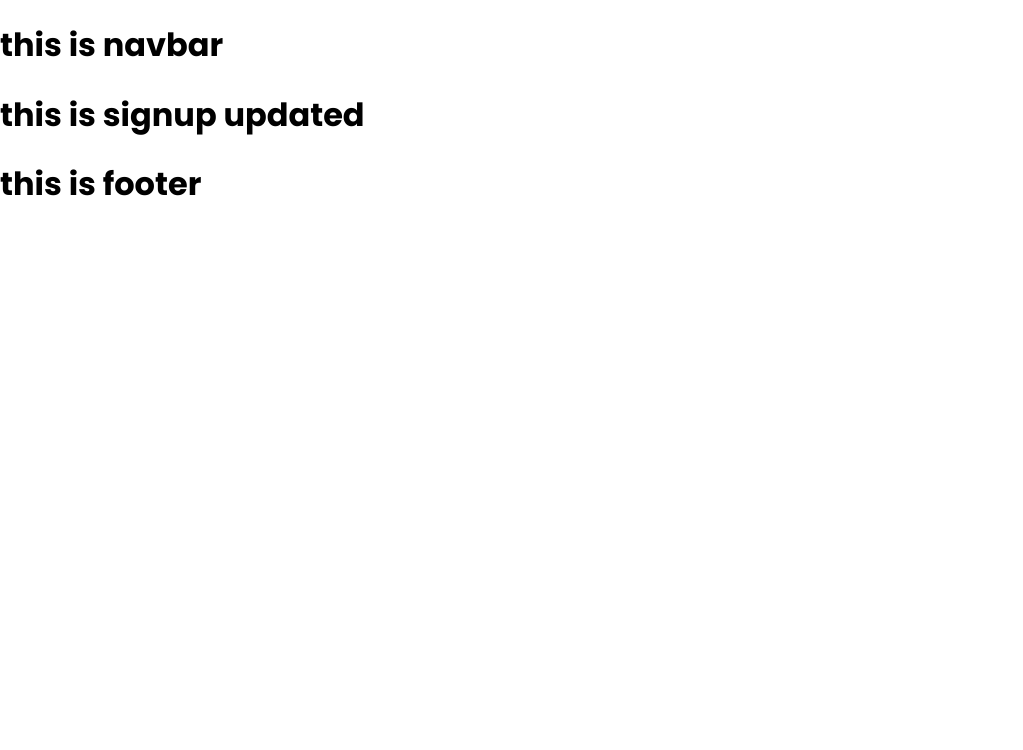
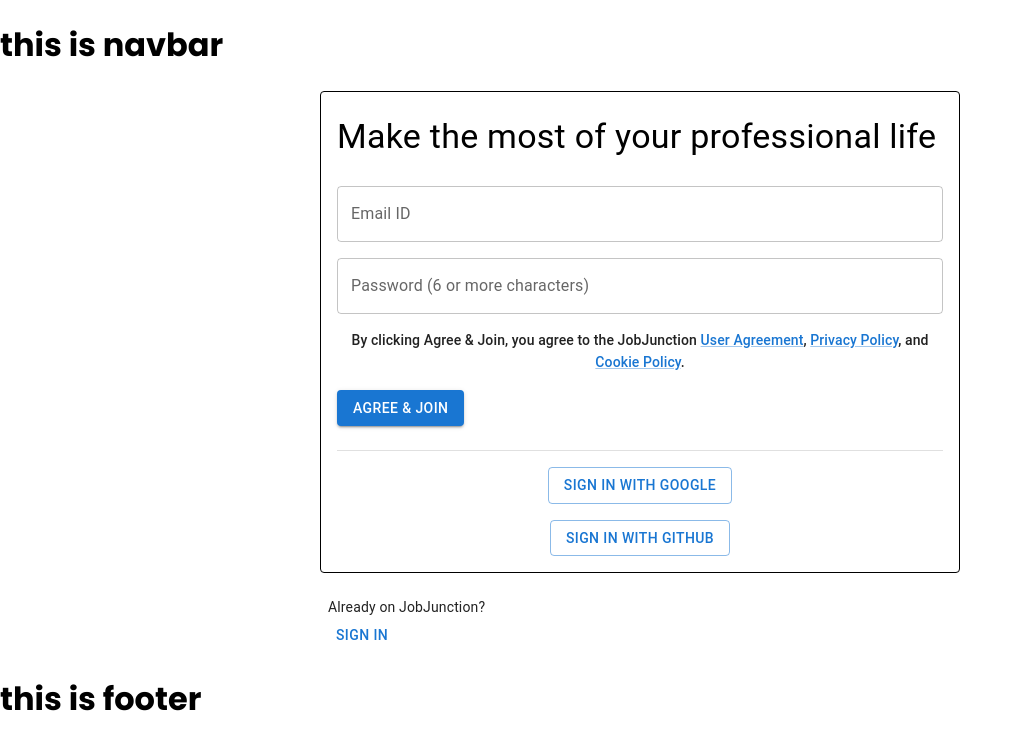
Before and after one commit to mdismail645221/JOB_Junction_client_side, a React (Create React App) app: page /signup in a window 1280 px wide. Shown: the top 750 px of the page, without its empty margins (0-1023 px from the left). Built offline with nearby package versions, Linux system fonts and the light colour scheme.

Commit message:
signup and signin

```diff
--- a/src/Pages/SignIn/SignIn.tsx
+++ b/src/Pages/SignIn/SignIn.tsx
@@ -1,11 +1,125 @@
-import React from "react";
+// import { Button, Divider, TextField } from "@mui/material";
+// import React from "react";
 
-const SignIn = () => {
+// const SignIn = () => {
+//   return (
+//     <>
+//       <TextField id="outlined-basic" label="Email ID" variant="outlined" />
+//       <br />
+//       <TextField id="outlined-basic" label="Password" variant="outlined" />
+//       <p>Forgot Password ?</p>
+
+//       <Button variant="contained">Sign In</Button>
+
+//       <Divider />
+//     </>
+//   );
+// };
+
+// export default SignIn;
+
+
+import * as React from 'react';
+import Box from '@mui/material/Box';
+import Chip from '@mui/material/Chip';
+import Button from '@mui/material/Button';
+import Grid from '@mui/material/Grid';
+import Stack from '@mui/material/Stack';
+import Divider from '@mui/material/Divider';
+import Typography from '@mui/material/Typography';
+import { TextField } from '@mui/material';
+import { type } from '@testing-library/user-event/dist/type';
+import { Link } from "react-router-dom";
+
+
+
+export default function SignIn() {
+
+  const [userInfo, setUserInfo] = React.useState({ email: "", password: "" })
+
+  const handleLogIn = () => {
+    console.log(userInfo)
+  }
+
+  const handleEmailChange: React.ChangeEventHandler<HTMLInputElement> = (e) => {
+    let newUserInfo = {
+      ...userInfo
+    }
+    newUserInfo.email = e.target.value
+    setUserInfo(newUserInfo)
+  }
+
+  const handlePasswordChange: React.ChangeEventHandler<HTMLInputElement> = (e) => {
+    let newUserInfo = {
+      ...userInfo
+    }
+    newUserInfo.password = e.target.value
+    setUserInfo(newUserInfo)
+  }
+
   return (
-    <div>
-      <h1>this is signin</h1>
-    </div>
+    <Box sx={{ width: '40vw', bgcolor: 'background.paper', m: "0 auto" }}>
+
+      {/* sign in form card */}
+
+      <Box sx={{
+        border: 1, borderRadius: 1
+      }}>
+        <Box sx={{ my: 3, mx: 2 }}>
+          <Grid container alignItems="center">
+            <Grid item xs>
+              <Typography gutterBottom variant="h4" component="div">
+                Sign In
+              </Typography>
+            </Grid>
+
+          </Grid>
+          <Typography color="text.secondary" variant="body2">
+            Stay updated on your professional world
+          </Typography>
+
+          {/* Email and password input */}
+
+          <TextField
+            fullWidth
+            sx={{ my: 2 }}
+            name="email"
+            id="email"
+            label="Email ID"
+            variant="outlined"
+            onChange={handleEmailChange}
+          />
+
+          <TextField
+            fullWidth
+            name="password"
+            id="password"
+            label="Password"
+            variant="outlined"
+            onChange={handlePasswordChange}
+          />
+
+          <Typography sx={{ my: 2 }} color="primary" variant="subtitle2">
+            Forgot Password ?
+          </Typography>
+
+          <Button onClick={handleLogIn} variant="contained">Sign In</Button>
+        </Box>
+        <Divider variant="middle" />
+        <Box textAlign='center' sx={{ m: 2 }}>
+          <Button variant="outlined">Sign In with Google</Button>
+        </Box>
+        <Box textAlign='center' sx={{ m: 2 }}>
+          <Button variant="outlined">Sign In with Github</Button>
+        </Box>
+      </Box>
+
+      <Box sx={{ mt: 3, ml: 1, mb: 1 }}>
+        <Typography color="text.primary" variant="body2">
+          New to JobJunction?
+        </Typography>
+        <Button component={Link} to="/SignUp">Join Now</Button>
+      </Box>
+    </Box>
   );
-};
-
-export default SignIn;
+}
--- a/src/Pages/SignUp/SignUp.tsx
+++ b/src/Pages/SignUp/SignUp.tsx
@@ -1,11 +1,122 @@
-import React from "react";
+import * as React from 'react';
+import Box from '@mui/material/Box';
+import Chip from '@mui/material/Chip';
+import Button from '@mui/material/Button';
+import Grid from '@mui/material/Grid';
+import Stack from '@mui/material/Stack';
+import Divider from '@mui/material/Divider';
+import Typography from '@mui/material/Typography';
+import { Link, TextField } from '@mui/material';
+import { type } from '@testing-library/user-event/dist/type';
+import { NavLink } from 'react-router-dom';
 
-const SignUp = () => {
+
+
+
+export default function SignUp() {
+
+
+  const [userInfo, setUserInfo] = React.useState({ email: "", password: "" })
+
+  const handleSignUP = () => {
+    console.log(userInfo)
+  }
+
+  // const handleEmailChange: React.ChangeEventHandler<HTMLInputElement> = (event) => {
+  //   dispatch({
+  //     type: 'setEmail',
+  //     payload: event.target.value
+  //   })
+  //   console.log(event.target.value);
+  // }
+
+  const handleEmailChange: React.ChangeEventHandler<HTMLInputElement> = (e) => {
+    let newUserInfo = {
+      ...userInfo
+    }
+    // const field:String = e.target.name;
+    // newUserInfo[field] = e.target.value
+    newUserInfo.email = e.target.value
+    setUserInfo(newUserInfo)
+  }
+
+  // const handlePasswordChange: React.ChangeEventHandler<HTMLInputElement> = (event) => {
+  //   dispatch({
+  //     type: 'setPassword',
+  //     payload: event.target.value
+  //   })
+  // }
+
+  const handlePasswordChange: React.ChangeEventHandler<HTMLInputElement> = (e) => {
+    let newUserInfo = {
+      ...userInfo
+    }
+    // const field:String = e.target.name;
+    // newUserInfo[field] = e.target.value
+    newUserInfo.password = e.target.value
+    setUserInfo(newUserInfo)
+  }
+
   return (
-    <div>
-      <h1>this is signup updated</h1>
-    </div>
+    <Box sx={{ width: '50vw', bgcolor: 'background.paper', m: '0 auto' }}>
+
+      {/* sign in form card */}
+
+      <Box sx={{
+        border: 1, borderRadius: 1
+      }}>
+        <Box sx={{ my: 3, mx: 2 }}>
+          <Grid container alignItems="center">
+            <Grid item xs>
+              <Typography gutterBottom variant="h4" component="div">
+                Make the most of your professional life
+              </Typography>
+            </Grid>
+
+          </Grid>
+
+          {/* Email and password input */}
+
+          <TextField
+            fullWidth
+            sx={{ my: 2 }}
+            name="email"
+            id="email"
+            label="Email ID"
+            variant="outlined"
+            onChange={handleEmailChange}
+          />
+
+          <TextField
+            fullWidth
+            name='password'
+            id="password"
+            label="Password (6 or more characters)"
+            variant="outlined"
+            onChange={handlePasswordChange}
+          />
+
+          <Typography sx={{ my: 2 }} color="text.primary" variant="subtitle2" align='center'>
+            By clicking Agree & Join, you agree to the JobJunction <Link href='https://www.linkedin.com/legal/user-agreement?trk=registration-frontend_join-form-user-agreement' target="_blank">User Agreement</Link>, <Link href='https://www.linkedin.com/legal/privacy-policy?trk=registration-frontend_join-form-privacy-policy' target="_blank">Privacy Policy</Link>, and <Link href='https://www.linkedin.com/legal/cookie-policy?trk=registration-frontend_join-form-cookie-policy' target="_blank">Cookie Policy</Link>.
+          </Typography>
+
+          <Button sx={{ m: "0 auto" }} onClick={handleSignUP} variant="contained">Agree & Join</Button>
+        </Box>
+        <Divider variant="middle" />
+        <Box textAlign='center' sx={{ m: 2 }}>
+          <Button variant="outlined">Sign In with Google</Button>
+        </Box>
+        <Box textAlign='center' sx={{ m: 2 }}>
+          <Button variant="outlined">Sign In with Github</Button>
+        </Box>
+      </Box>
+
+      <Box sx={{ mt: 3, ml: 1, mb: 1 }}>
+        <Typography color="text.primary" variant="body2">
+          Already on JobJunction?
+        </Typography>
+        <Button component={NavLink} to="/signin"> Sign In</Button>
+      </Box>
+    </Box>
   );
-};
-
-export default SignUp;
+}
--- a/src/layouts/Main/Main.tsx
+++ b/src/layouts/Main/Main.tsx
@@ -5,11 +5,11 @@
 
 const Main = () => {
   return (
-    <div>
+    <>
       <Navbar />
       <Outlet />
       <Footer />
-    </div>
+    </>
   );
 };
 
```
